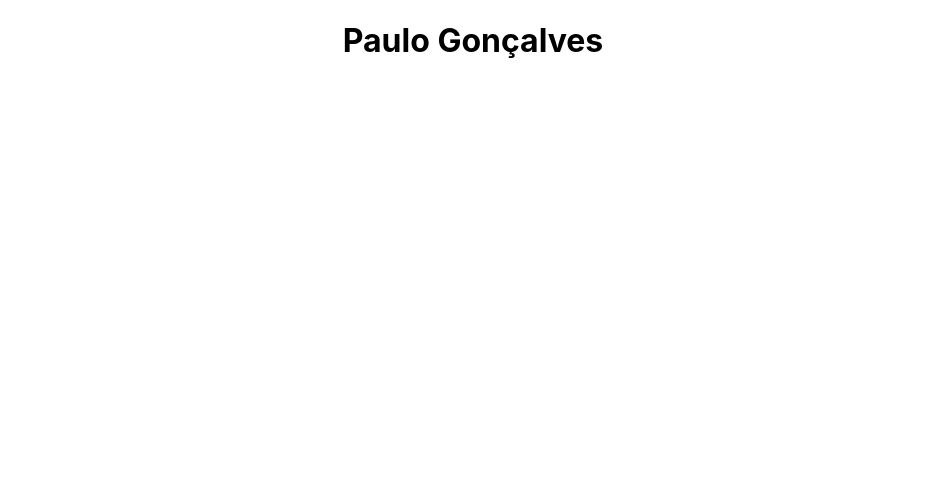
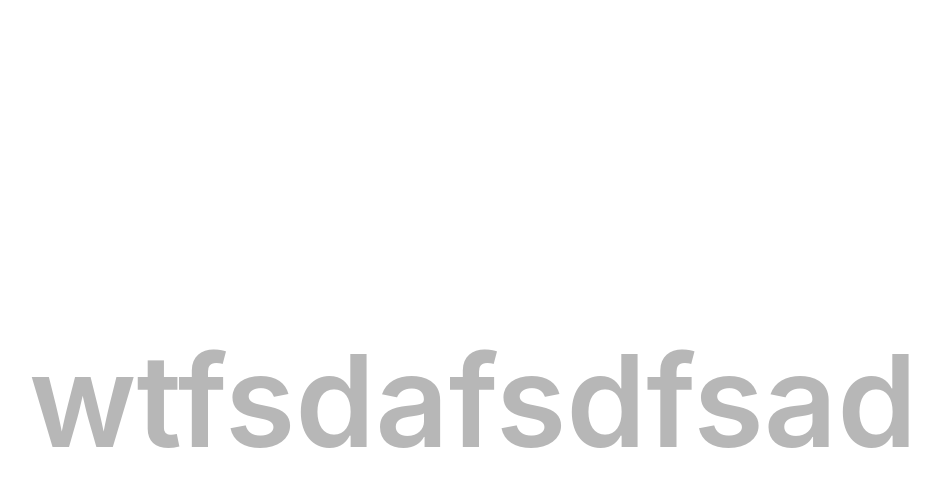
Before and after one commit to PauloJSGG/portfolio, a React (Create React App) app: page / in a window 1280 px wide. Shown: the top 486 px of the page, without its empty margins (167-1107 px from the left). Built offline with nearby package versions, Linux system fonts and the light colour scheme.

Commit message:
Add react spring animations

```diff
--- a/package.json
+++ b/package.json
@@ -6,9 +6,11 @@
     "@testing-library/jest-dom": "^4.2.4",
     "@testing-library/react": "^9.3.2",
     "@testing-library/user-event": "^7.1.2",
+    "node-sass": "^4.13.1",
     "react": "^16.12.0",
     "react-dom": "^16.12.0",
     "react-scripts": "3.3.0",
+    "react-spring": "^8.0.27",
     "serialize-javascript": "^2.1.2"
   },
   "scripts": {
--- a/src/App.js
+++ b/src/App.js
@@ -1,12 +1,30 @@
-import React from 'react';
-import './App.css';
+import React, { useState } from 'react'
+import ReactDOM from 'react-dom'
+import { useSpring, animated } from 'react-spring'
+import './App.css'
+
 
 function App() {
+  const [state, toggle] = useState(true)
+  const { x } = useSpring({ from: { x: 0 }, x: state ? 1 : 0, config: { duration: 1000 } })
   return (
-    <div className="App">
-      <h1>Paulo Gonçalves</h1>
+    <div className="app-container">
+      <div onClick={() => toggle(!state)}>
+        <animated.div
+          style={{
+            opacity: x.interpolate({ range: [0, 1], output: [0, 1] }),
+            transform: x
+              .interpolate({
+                range: [0, 0.25, 0.35, 0.45, 0.55, 0.65, 0.75, 1],
+                output: [1, 0.97, 0.9, 1.1, 0.9, 1.1, 1.03, 1]
+              })
+              .interpolate(x => `scale(${x})`)
+          }}>
+          wtfsdafsdfsad
+        </animated.div>
+      </div>
     </div>
-  );
+  )
 }
 
 export default App;
--- a/src/index.css
+++ b/src/index.css
@@ -1,13 +1,40 @@
-body {
+html,
+body,
+#root {
+  width: 100%;
+  height: 100%;
   margin: 0;
-  font-family: -apple-system, BlinkMacSystemFont, 'Segoe UI', 'Roboto', 'Oxygen',
-    'Ubuntu', 'Cantarell', 'Fira Sans', 'Droid Sans', 'Helvetica Neue',
-    sans-serif;
-  -webkit-font-smoothing: antialiased;
-  -moz-osx-font-smoothing: grayscale;
+  padding: 0;
+  background-color: white;
 }
 
-code {
-  font-family: source-code-pro, Menlo, Monaco, Consolas, 'Courier New',
-    monospace;
+body {
+  font-family: -apple-system, BlinkMacSystemFont, avenir next, avenir, helvetica neue, helvetica, ubuntu, roboto, noto,
+    segoe ui, arial, sans-serif;
+  background: transparent;
+  -webkit-touch-callout: none;
+  -webkit-user-select: none;
+  -khtml-user-select: none;
+  -moz-user-select: none;
+  -ms-user-select: none;
+  user-select: none;
+  cursor: default;
+  background: rgb(244, 246, 249);
+  color: rgb(183, 183, 183);
 }
+
+#root > div {
+  width: 100%;
+  height: 100%;
+  overflow: hidden;
+  display: flex;
+  align-items: center;
+  justify-content: center;
+  cursor: pointer;
+}
+
+#root > div > div {
+  font-weight: 600;
+  font-size: 8em;
+  will-change: opacity;
+}
```
Also changed, not shown: src/App.css (+6 -1 lines), 1 other file (tests, documents, lock files or other folders).
